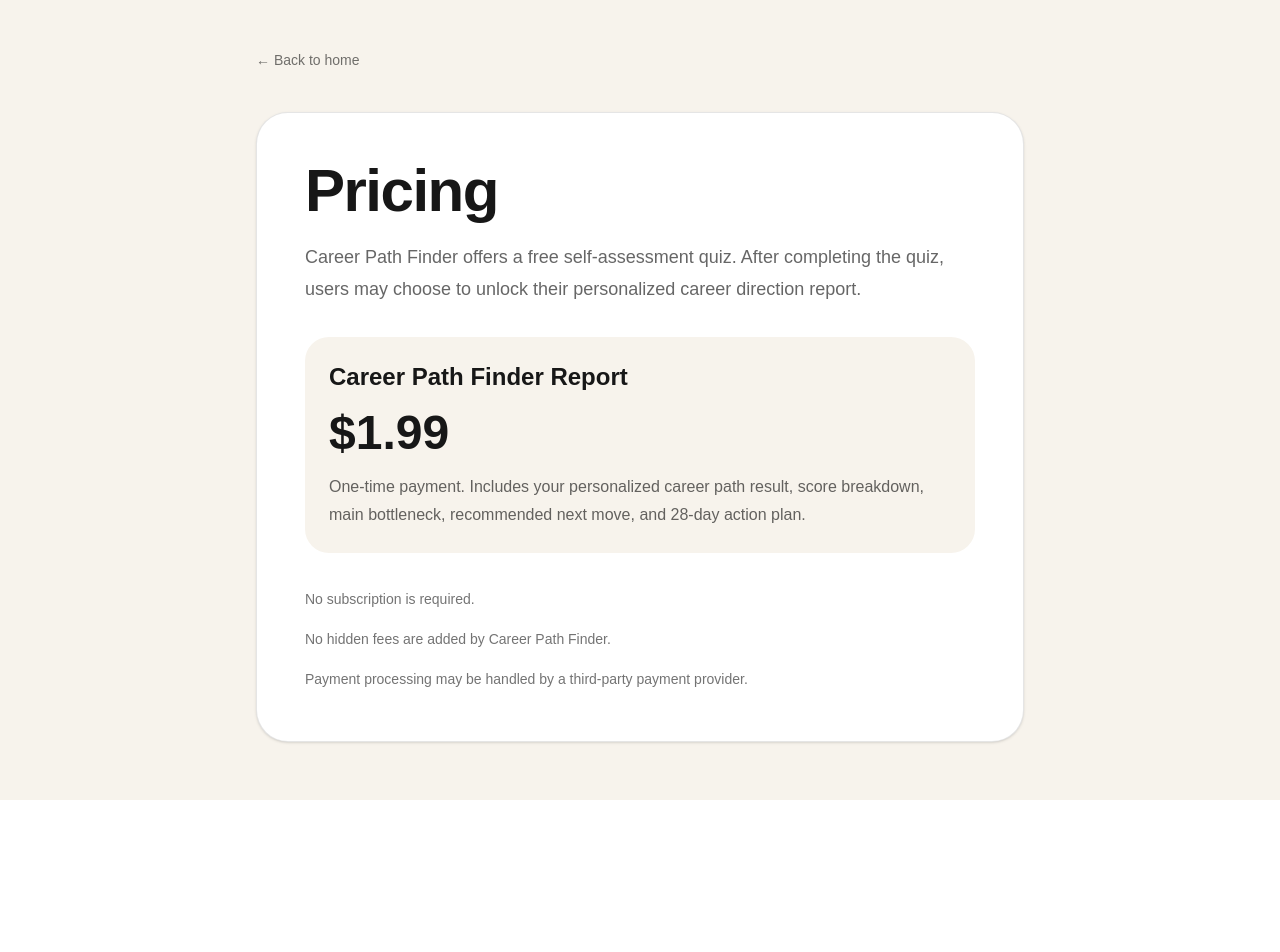
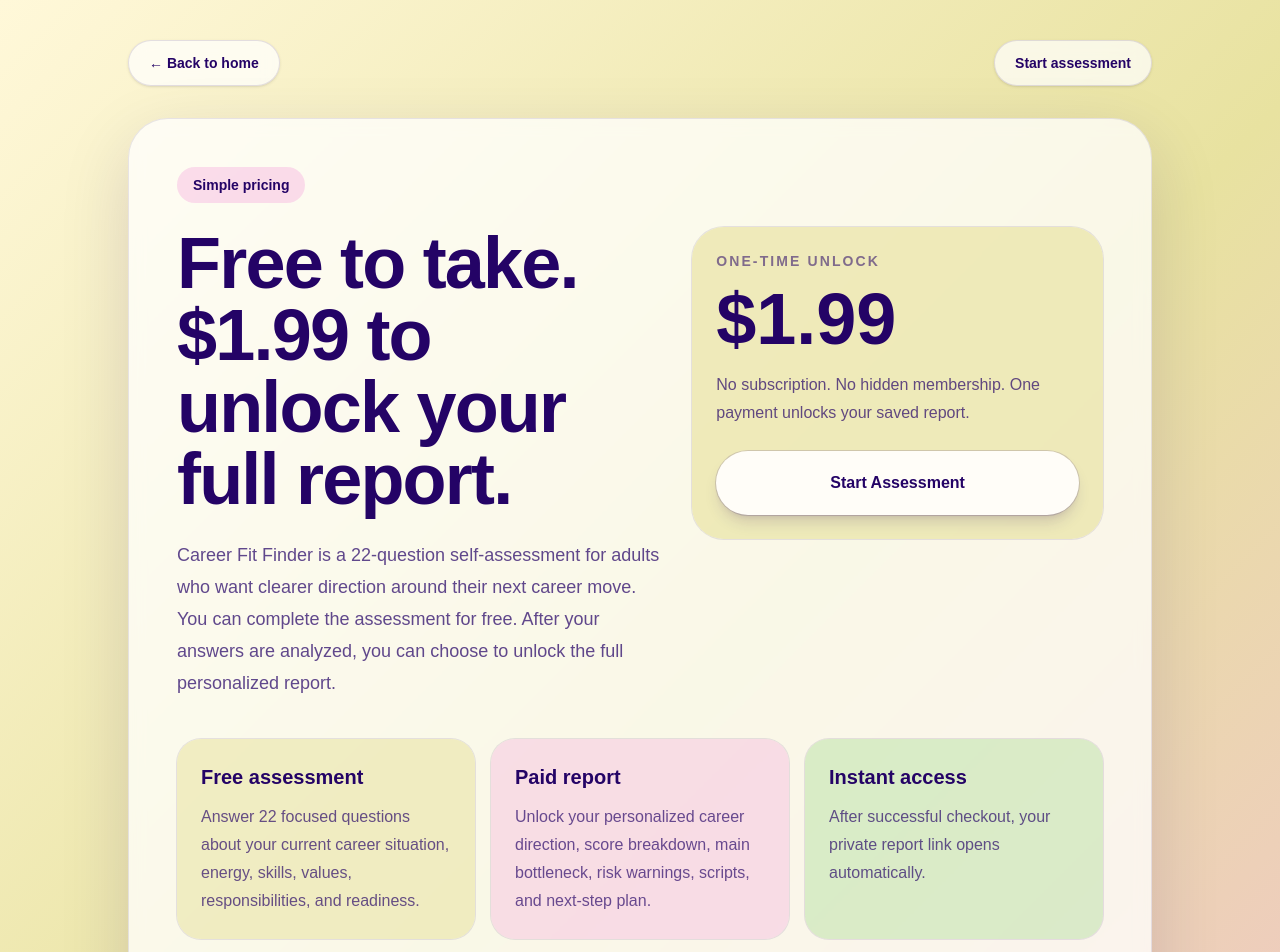
Before and after one commit to vakooragvelidze-x/git-commit--m-Initial-Career-Path-Finder-app-, a Next.js app: page /pricing in a window 1280 px wide. Shown: the top 952 px of the page. Before the commit the page ends 800 px from the top, so only its background shows below. Built offline with nearby package versions, Linux system fonts and the light colour scheme; a web font is replaced by a local one.

Commit message:
Upgrade pricing page

```diff
--- a/app/pricing/page.tsx
+++ b/app/pricing/page.tsx
@@ -2,44 +2,169 @@
 
 export default function PricingPage() {
   return (
-    <main className="min-h-screen bg-[#f7f3ec] px-6 py-12 text-[#171717]">
-      <section className="mx-auto max-w-3xl">
-        <Link href="/" className="text-sm font-medium text-black/55">
-          ← Back to home
-        </Link>
+    <main className="min-h-screen bg-[linear-gradient(135deg,#fff8d9_0%,#e8e2a0_42%,#f5b3df_100%)] px-6 py-10 text-[#240366]">
+      <section className="mx-auto max-w-5xl">
+        <div className="mb-8 flex items-center justify-between gap-4">
+          <Link
+            href="/"
+            className="rounded-full border border-[#240366]/12 bg-white/70 px-5 py-3 text-sm font-semibold text-[#240366] shadow-sm backdrop-blur transition hover:bg-white"
+          >
+            ← Back to home
+          </Link>
 
-        <div className="mt-10 rounded-[2rem] border border-black/10 bg-white p-8 shadow-sm md:p-12">
-          <h1 className="text-4xl font-semibold tracking-tight md:text-6xl">
-            Pricing
-          </h1>
+          <Link
+            href="/quiz"
+            className="rounded-full border border-[#240366]/12 bg-white/70 px-5 py-3 text-sm font-semibold text-[#240366] shadow-sm backdrop-blur transition hover:bg-[#e8e2a0]"
+          >
+            Start assessment
+          </Link>
+        </div>
 
-          <p className="mt-5 text-lg leading-8 text-black/60">
-            Career Path Finder offers a free self-assessment quiz. After
-            completing the quiz, users may choose to unlock their personalized
-            career direction report.
-          </p>
-
-          <div className="mt-8 rounded-3xl bg-[#f7f3ec] p-6">
-            <h2 className="text-2xl font-semibold">
-              Career Path Finder Report
-            </h2>
-
-            <div className="mt-4 text-5xl font-bold">$1.99</div>
-
-            <p className="mt-4 leading-7 text-black/60">
-              One-time payment. Includes your personalized career path result,
-              score breakdown, main bottleneck, recommended next move, and
-              28-day action plan.
-            </p>
+        <div className="rounded-[2.5rem] border border-[#240366]/10 bg-white/75 p-8 shadow-[0_24px_70px_rgba(36,3,102,0.14)] backdrop-blur md:p-12">
+          <div className="inline-flex rounded-full bg-[#f5b3df]/45 px-4 py-2 text-sm font-bold text-[#240366]">
+            Simple pricing
           </div>
 
-          <div className="mt-8 space-y-3 text-sm leading-7 text-black/55">
-            <p>No subscription is required.</p>
-            <p>No hidden fees are added by Career Path Finder.</p>
-            <p>
-              Payment processing may be handled by a third-party payment
-              provider.
+          <div className="mt-6 grid gap-8 lg:grid-cols-[1fr_0.85fr] lg:items-start">
+            <div>
+              <h1 className="text-5xl font-extrabold tracking-tight md:text-7xl">
+                Free to take. $1.99 to unlock your full report.
+              </h1>
+
+              <p className="mt-6 max-w-2xl text-lg font-medium leading-8 text-[#240366]/72">
+                Career Fit Finder is a 22-question self-assessment for adults
+                who want clearer direction around their next career move. You
+                can complete the assessment for free. After your answers are
+                analyzed, you can choose to unlock the full personalized report.
+              </p>
+            </div>
+
+            <div className="rounded-[2rem] bg-[#e8e2a0]/65 p-6 ring-1 ring-[#240366]/10">
+              <div className="text-sm font-bold uppercase tracking-[0.15em] text-[#240366]/55">
+                One-time unlock
+              </div>
+
+              <div className="mt-3 text-7xl font-extrabold">$1.99</div>
+
+              <p className="mt-4 leading-7 text-[#240366]/70">
+                No subscription. No hidden membership. One payment unlocks your
+                saved report.
+              </p>
+
+              <Link
+                href="/quiz"
+                className="mt-6 flex h-16 items-center justify-center rounded-full bg-[#fffdf8] text-base font-extrabold text-[#240366] shadow-lg shadow-[#240366]/15 ring-1 ring-[#240366]/15 transition hover:bg-[#f5b3df]"
+              >
+                Start Assessment
+              </Link>
+            </div>
+          </div>
+
+          <div className="mt-10 grid gap-4 md:grid-cols-3">
+            <div className="rounded-3xl bg-[#e8e2a0]/55 p-6 ring-1 ring-[#240366]/10">
+              <h2 className="text-xl font-extrabold">Free assessment</h2>
+              <p className="mt-3 leading-7 text-[#240366]/68">
+                Answer 22 focused questions about your current career situation,
+                energy, skills, values, responsibilities, and readiness.
+              </p>
+            </div>
+
+            <div className="rounded-3xl bg-[#f5b3df]/40 p-6 ring-1 ring-[#240366]/10">
+              <h2 className="text-xl font-extrabold">Paid report</h2>
+              <p className="mt-3 leading-7 text-[#240366]/68">
+                Unlock your personalized career direction, score breakdown,
+                main bottleneck, risk warnings, scripts, and next-step plan.
+              </p>
+            </div>
+
+            <div className="rounded-3xl bg-[#86cf6d]/28 p-6 ring-1 ring-[#240366]/10">
+              <h2 className="text-xl font-extrabold">Instant access</h2>
+              <p className="mt-3 leading-7 text-[#240366]/68">
+                After successful checkout, your private report link opens
+                automatically.
+              </p>
+            </div>
+          </div>
+
+          <div className="mt-10 rounded-[2rem] border border-[#240366]/10 bg-[#fffdf8]/85 p-6">
+            <h2 className="text-2xl font-extrabold">What is included?</h2>
+
+            <div className="mt-5 grid gap-4 md:grid-cols-2">
+              {[
+                "Primary career direction result",
+                "Secondary career signal",
+                "Why you got this result",
+                "Full score breakdown across 10 dimensions",
+                "Main bottleneck and recommended next move",
+                "Career risk warnings and mistakes to avoid",
+                "Ideal work environment guidance",
+                "28-day action plan",
+                "First 24-hour action",
+                "Useful scripts for career conversations",
+              ].map((item) => (
+                <div
+                  key={item}
+                  className="flex gap-3 rounded-2xl bg-white/80 p-4 ring-1 ring-[#240366]/10"
+                >
+                  <span className="font-bold text-[#86cf6d]">✓</span>
+                  <span className="font-semibold text-[#240366]/75">
+                    {item}
+                  </span>
+                </div>
+              ))}
+            </div>
+          </div>
+
+          <div className="mt-10 grid gap-5 md:grid-cols-2">
+            <div className="rounded-3xl border border-[#240366]/10 bg-white/70 p-6">
+              <h2 className="text-2xl font-extrabold">Is this a subscription?</h2>
+              <p className="mt-3 leading-7 text-[#240366]/68">
+                No. Career Fit Finder currently sells a one-time personalized
+                report unlock for $1.99.
+              </p>
+            </div>
+
+            <div className="rounded-3xl border border-[#240366]/10 bg-white/70 p-6">
+              <h2 className="text-2xl font-extrabold">Is this career counseling?</h2>
+              <p className="mt-3 leading-7 text-[#240366]/68">
+                No. It is a practical self-assessment based on your selected
+                answers. It is designed for reflection and decision support, not
+                professional diagnosis or guaranteed outcomes.
+              </p>
+            </div>
+          </div>
+
+          <div className="mt-10 rounded-3xl bg-[#240366] p-6 text-[#e8e2a0]">
+            <h2 className="text-2xl font-extrabold">Payment and refund note</h2>
+            <p className="mt-3 leading-8 text-[#e8e2a0]/85">
+              Payments are processed securely through Paddle. Because the report
+              is a digital product delivered instantly after purchase, refunds
+              may be limited once the report has been accessed. Please review
+              our refund policy before purchasing.
             </p>
+
+            <div className="mt-5 flex flex-wrap gap-3">
+              <Link
+                href="/refund"
+                className="rounded-full bg-[#fffdf8] px-5 py-3 text-sm font-extrabold text-[#240366] transition hover:bg-[#f5b3df]"
+              >
+                Refund policy
+              </Link>
+
+              <Link
+                href="/privacy"
+                className="rounded-full bg-[#fffdf8] px-5 py-3 text-sm font-extrabold text-[#240366] transition hover:bg-[#f5b3df]"
+              >
+                Privacy policy
+              </Link>
+
+              <Link
+                href="/terms"
+                className="rounded-full bg-[#fffdf8] px-5 py-3 text-sm font-extrabold text-[#240366] transition hover:bg-[#f5b3df]"
+              >
+                Terms
+              </Link>
+            </div>
           </div>
         </div>
       </section>
```
